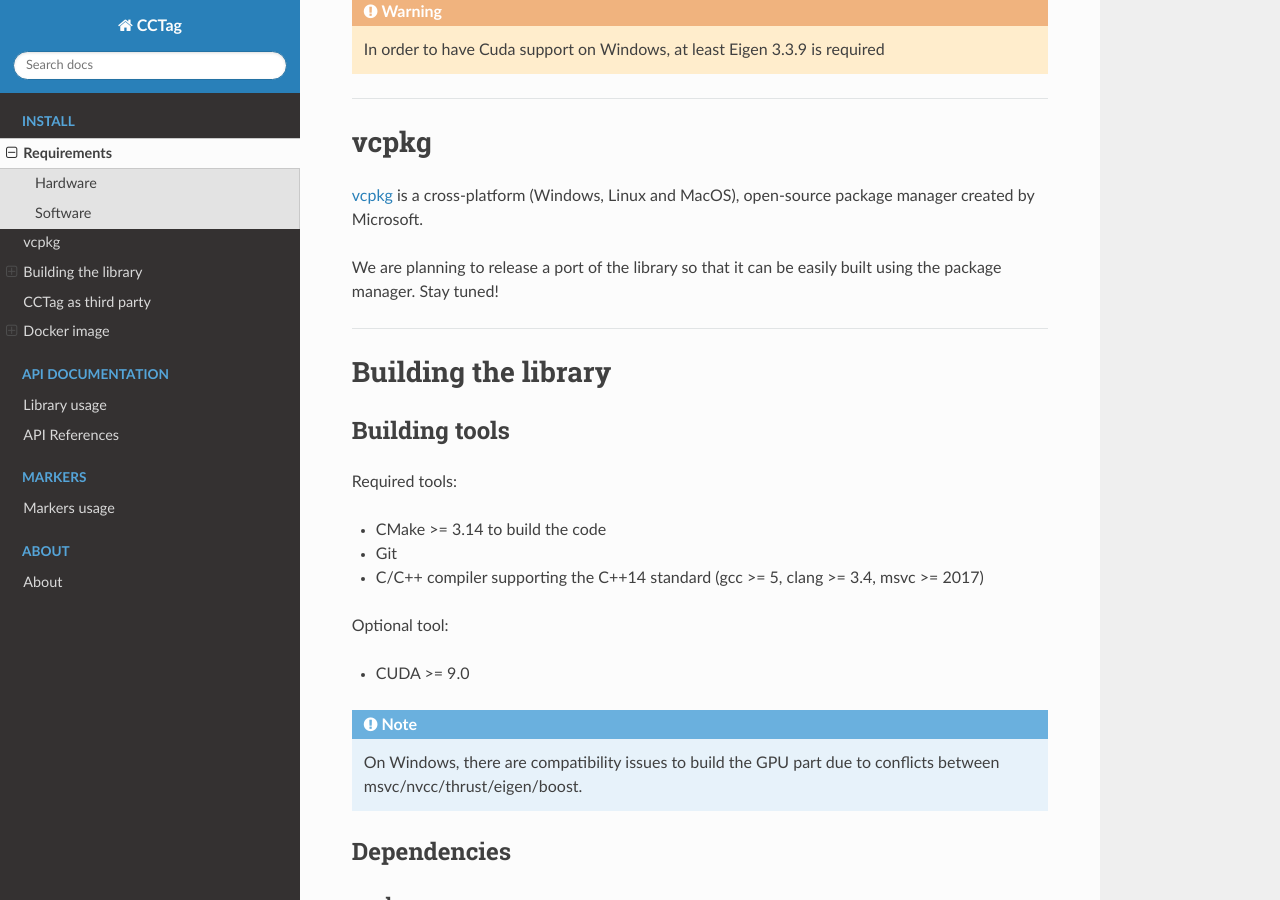
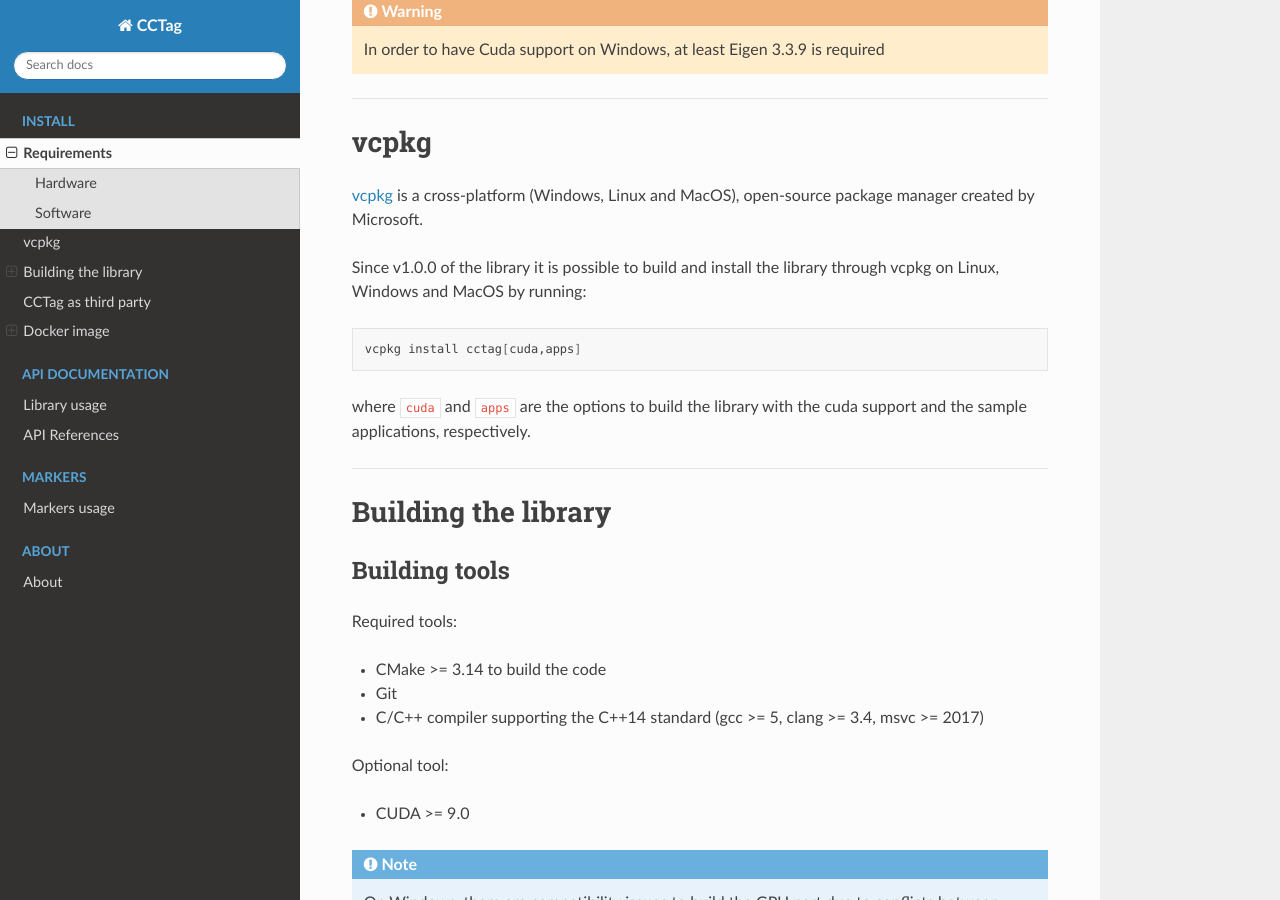
Before and after one commit to alicevision/CCTag, a Sphinx documentation site: the page built from doc/sphinx/source/install/install.rst, in a window 1280 px wide and 900 px high, scrolled down 834 px. Built offline with Sphinx 7.4.7 and the Read the Docs theme 2.0.0, drawn with Linux system fonts in a browser that asks for light colours; pages that are not in the unit, such as notebooks, are missing from menus.

Commit message:
[doc] add how to install from vcpkg

```diff
--- a/doc/sphinx/source/install/install.rst
+++ b/doc/sphinx/source/install/install.rst
@@ -53,9 +53,13 @@
 
 `vcpkg <https://github.com/microsoft/vcpkg>`_ is a cross-platform (Windows, Linux and MacOS), open-source package manager created by Microsoft.
 
-We are planning to release a port of the library so that it can be easily built using the package manager.
-Stay tuned!
+Since v1.0.0 of the library it is possible to build and install the library through vcpkg on Linux, Windows and MacOS by running:
 
+.. code:: shell
+
+  vcpkg install cctag[cuda,apps]
+
+where :code:`cuda` and :code:`apps` are the options to build the library with the cuda support and the sample applications, respectively.
 
 ------------
 
```
